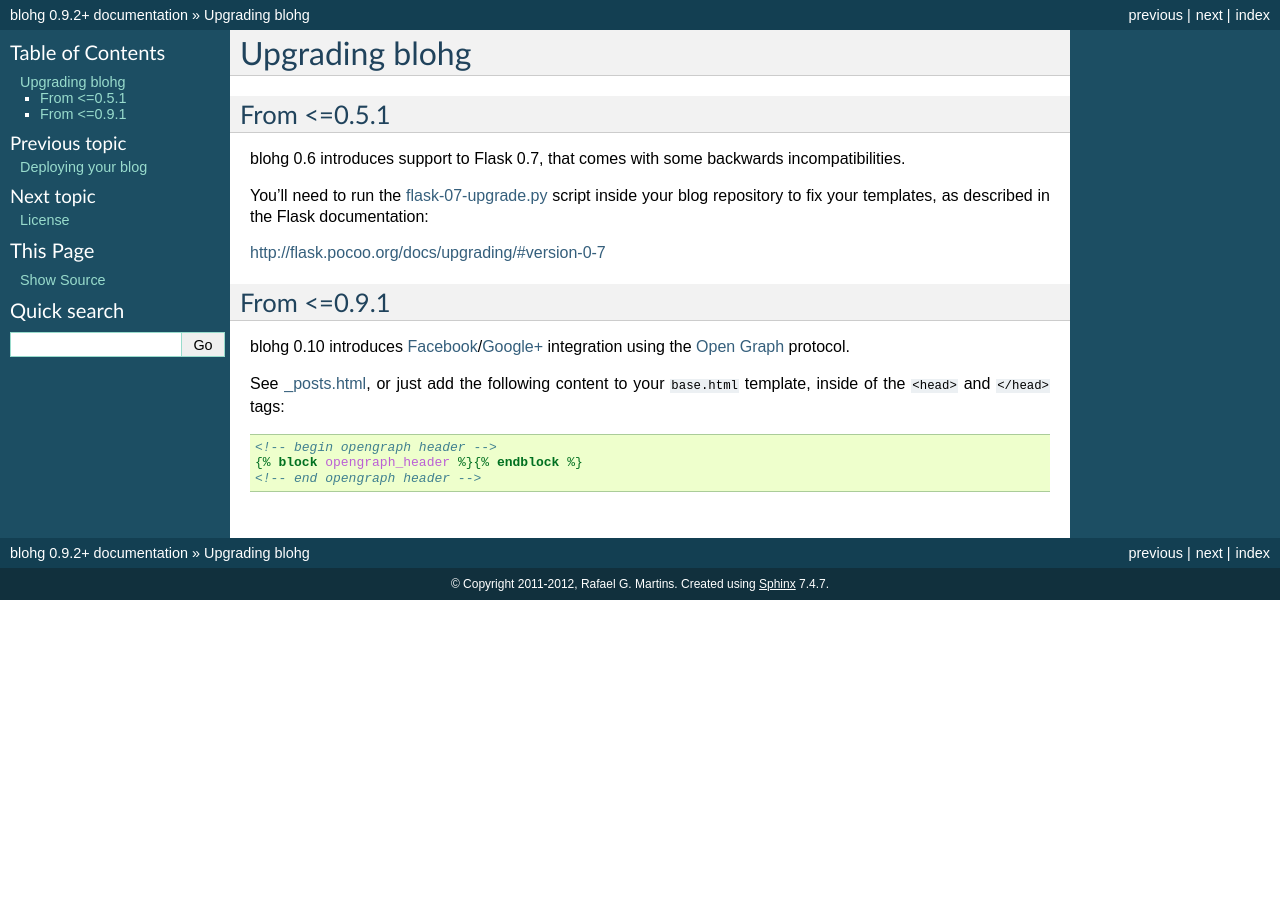
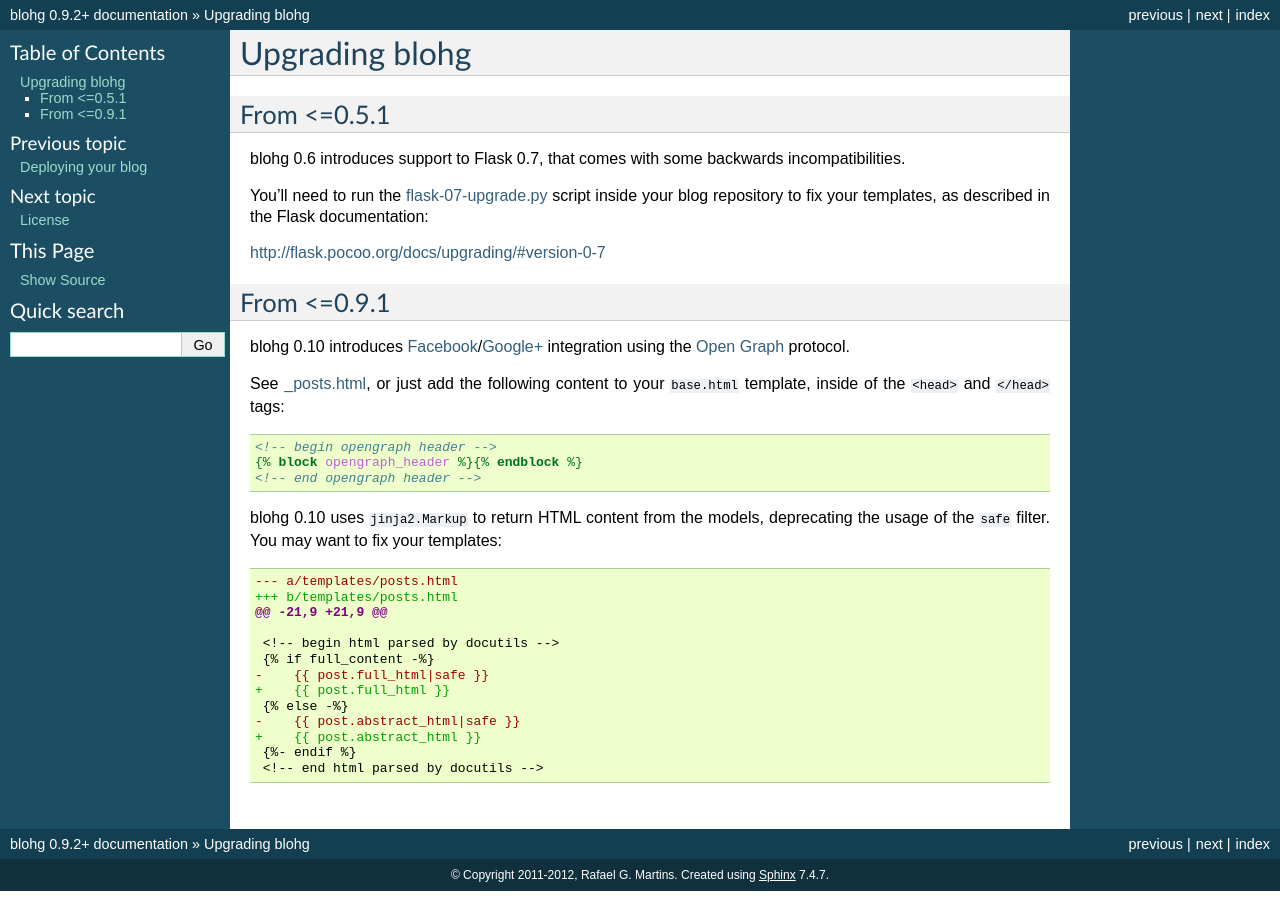
Before and after one commit to rafaelmartins/blohg, a Sphinx documentation site: the page built from docs/upgrade.rst, in a window 1280 px wide. Built offline with Sphinx 7.4.7, drawn with Linux system fonts in a browser that asks for light colours.

Commit message:
added upgrade note about usage of Markup

```diff
--- a/docs/upgrade.rst
+++ b/docs/upgrade.rst
@@ -35,3 +35,22 @@ template, inside of the ``<head>`` and ``</head>`` tags:
     <!-- begin opengraph header -->
     {% block opengraph_header %}{% endblock %}
     <!-- end opengraph header -->
+
+blohg 0.10 uses ``jinja2.Markup`` to return HTML content from the models,
+deprecating the usage of the ``safe`` filter. You may want to fix your templates:
+
+.. sourcecode:: diff
+
+    --- a/templates/posts.html
+    +++ b/templates/posts.html
+    @@ -21,9 +21,9 @@
+
+     <!-- begin html parsed by docutils -->
+     {% if full_content -%}
+    -    {{ post.full_html|safe }}
+    +    {{ post.full_html }}
+     {% else -%}
+    -    {{ post.abstract_html|safe }}
+    +    {{ post.abstract_html }}
+     {%- endif %}
+     <!-- end html parsed by docutils -->
```
